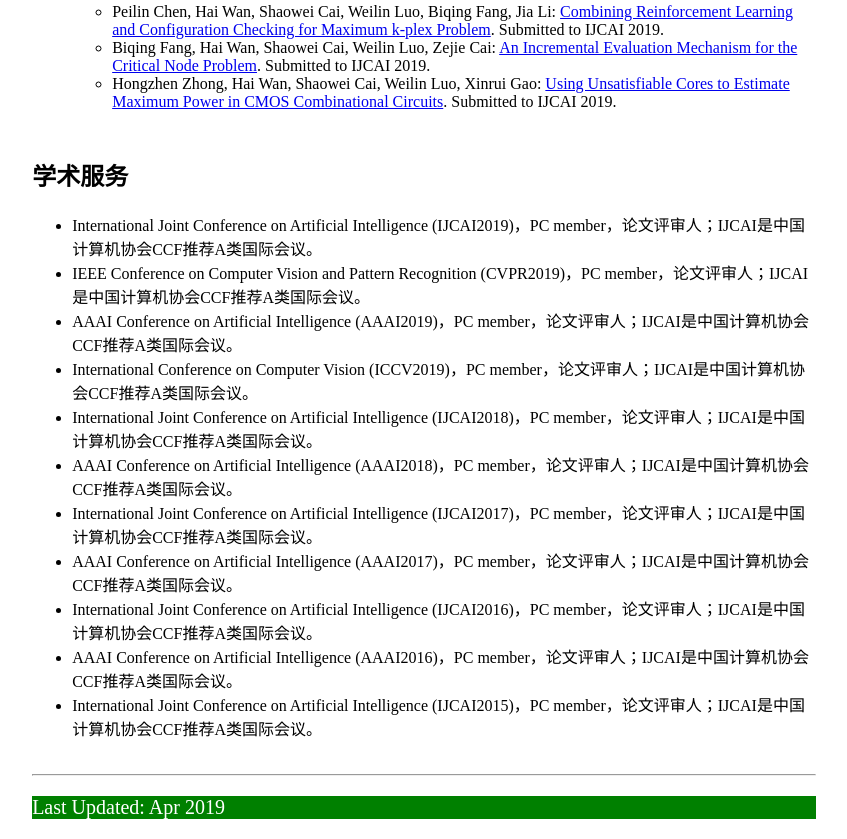
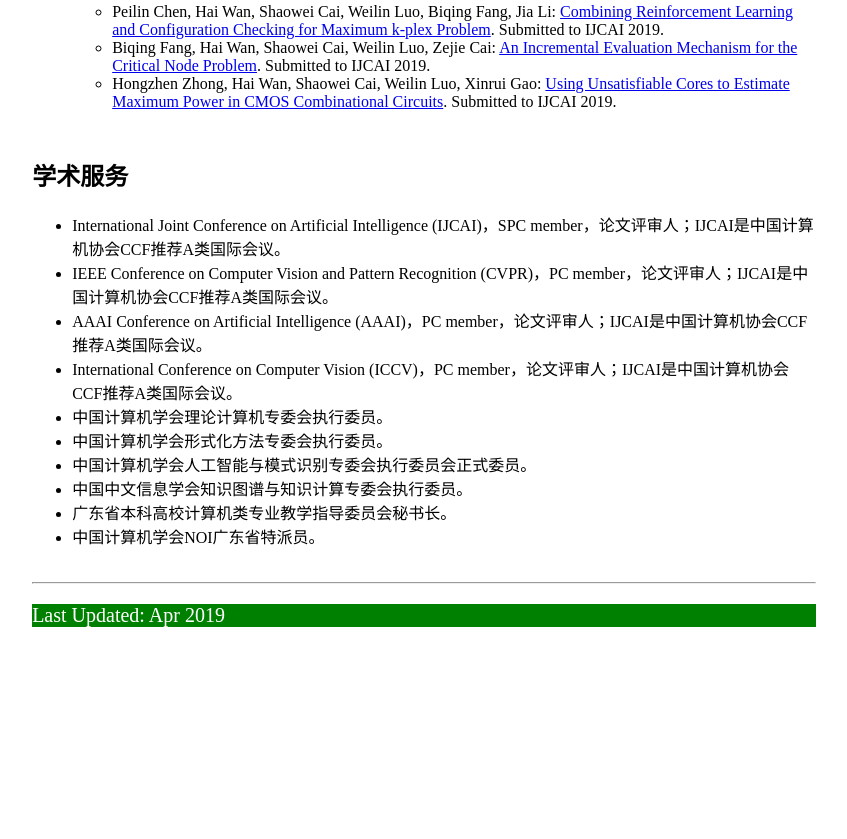
Before and after one commit to sysuwanhai/sysuwanhai.github.io, a plain HTML site: page index.html in a window 1280 px wide. Shown: the part 3548-4387 px from the top of the page, without its empty margins (216-1063 px from the left). After the commit the page ends 4195 px from the top, so only its background shows below. Drawn offline with Linux system fonts and the light colour scheme.

Commit message:
Update index.html

```diff
--- a/index.html
+++ b/index.html
@@ -279,21 +279,17 @@
                     </ul> -->
                         <h2>学术服务</h2>
                     <ul>
-                        <li>International Joint Conference on Artificial Intelligence (IJCAI2019)，PC member，论文评审人；IJCAI是中国计算机协会CCF推荐A类国际会议。</li>
-                        <li>IEEE Conference on Computer Vision and Pattern Recognition (CVPR2019)，PC member，论文评审人；IJCAI是中国计算机协会CCF推荐A类国际会议。</li>
-                        <li>AAAI Conference on Artificial Intelligence (AAAI2019)，PC member，论文评审人；IJCAI是中国计算机协会CCF推荐A类国际会议。</li>
-                        <li>International Conference on Computer Vision (ICCV2019)，PC member，论文评审人；IJCAI是中国计算机协会CCF推荐A类国际会议。</li>
-                        <li>International Joint Conference on Artificial Intelligence (IJCAI2018)，PC member，论文评审人；IJCAI是中国计算机协会CCF推荐A类国际会议。</li>
-                        <li>AAAI Conference on Artificial Intelligence (AAAI2018)，PC member，论文评审人；IJCAI是中国计算机协会CCF推荐A类国际会议。</li>
-                        <li>International Joint Conference on Artificial Intelligence (IJCAI2017)，PC member，论文评审人；IJCAI是中国计算机协会CCF推荐A类国际会议。</li>
-                        <li>AAAI Conference on Artificial Intelligence (AAAI2017)，PC member，论文评审人；IJCAI是中国计算机协会CCF推荐A类国际会议。</li>
-                        <li>International Joint Conference on Artificial Intelligence (IJCAI2016)，PC member，论文评审人；IJCAI是中国计算机协会CCF推荐A类国际会议。</li>
-                        <li>AAAI Conference on Artificial Intelligence (AAAI2016)，PC member，论文评审人；IJCAI是中国计算机协会CCF推荐A类国际会议。</li>
-                        <!-- <li>International Joint Conference on Artificial Intelligence (IJCAI2015)，Buenos Aires, Argentina, July 25-31, 2015, 参加会议，宣读论文；IJCAI是中国计算机协会CCF推荐A类国际会议。</li> -->
-                        <li>International Joint Conference on Artificial Intelligence (IJCAI2015)，PC member，论文评审人；IJCAI是中国计算机协会CCF推荐A类国际会议。</li>
-                        <!-- <li>Twenty-eighth AAAI Conference on Artificial Intelligence (AAAI2014)，Québec City, Québec, Canada, 参加会议，宣读论文；AAAI是中国计算机协会CCF推荐A类国际会议。</li>
-                        <li>International Joint Conference on Artificial Intelligence(IJCAI2013) NRAC 2013 Workshop，Beijing, China，参加会议，宣读论文；IJCAI是中国计算机协会CCF推荐A类国际会议。</li> -->
-                    </ul>
+                        <li>International Joint Conference on Artificial Intelligence (IJCAI)，SPC member，论文评审人；IJCAI是中国计算机协会CCF推荐A类国际会议。</li>
+                        <li>IEEE Conference on Computer Vision and Pattern Recognition (CVPR)，PC member，论文评审人；IJCAI是中国计算机协会CCF推荐A类国际会议。</li>
+                        <li>AAAI Conference on Artificial Intelligence (AAAI)，PC member，论文评审人；IJCAI是中国计算机协会CCF推荐A类国际会议。</li>
+                        <li>International Conference on Computer Vision (ICCV)，PC member，论文评审人；IJCAI是中国计算机协会CCF推荐A类国际会议。</li>
+                        <li>中国计算机学会理论计算机专委会执行委员。</li>
+                        <li>中国计算机学会形式化方法专委会执行委员。</li>
+                        <li>中国计算机学会人工智能与模式识别专委会执行委员会正式委员。</li>
+                        <li>中国中文信息学会知识图谱与知识计算专委会执行委员。</li>
+                        <li>广东省本科高校计算机类专业教学指导委员会秘书长。</li>
+                        <li>中国计算机学会NOI广东省特派员。</li>
+                                         </ul>
                 </div>
                 </div>
                     <hr>
```
